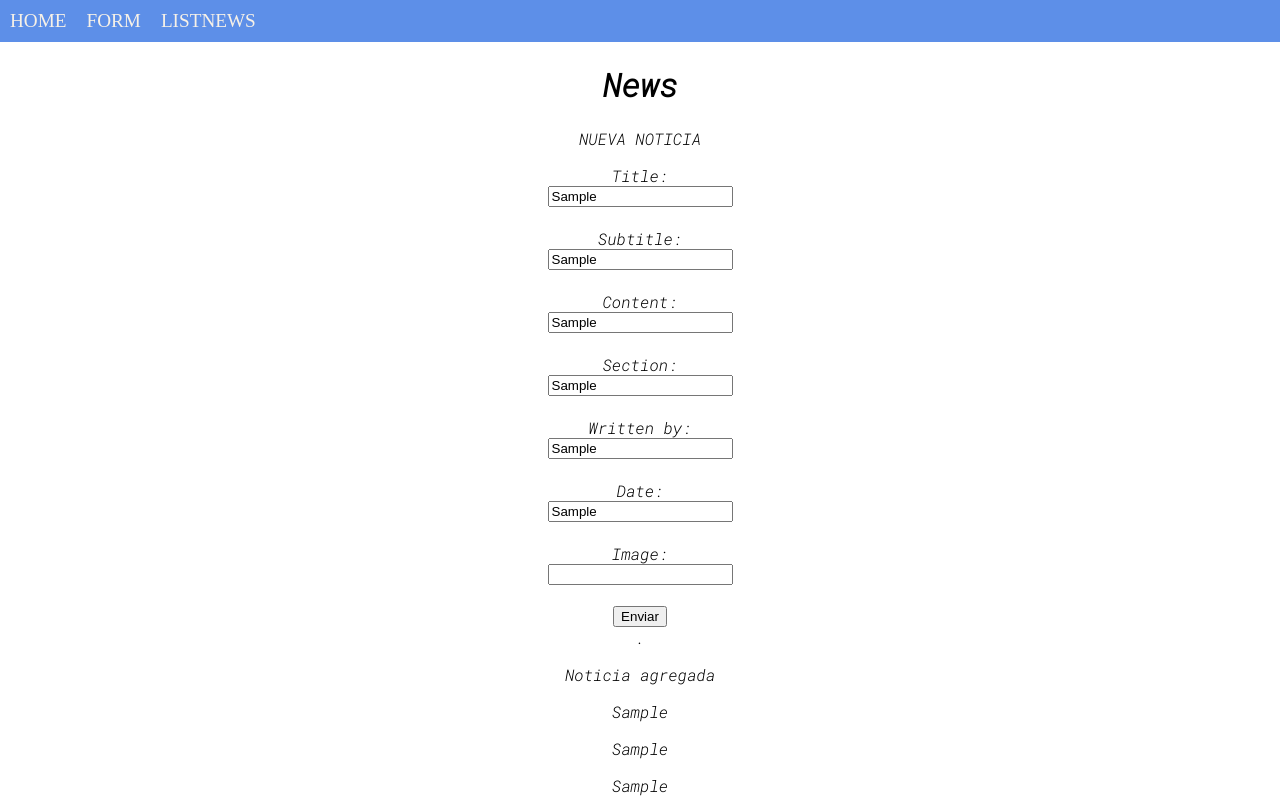
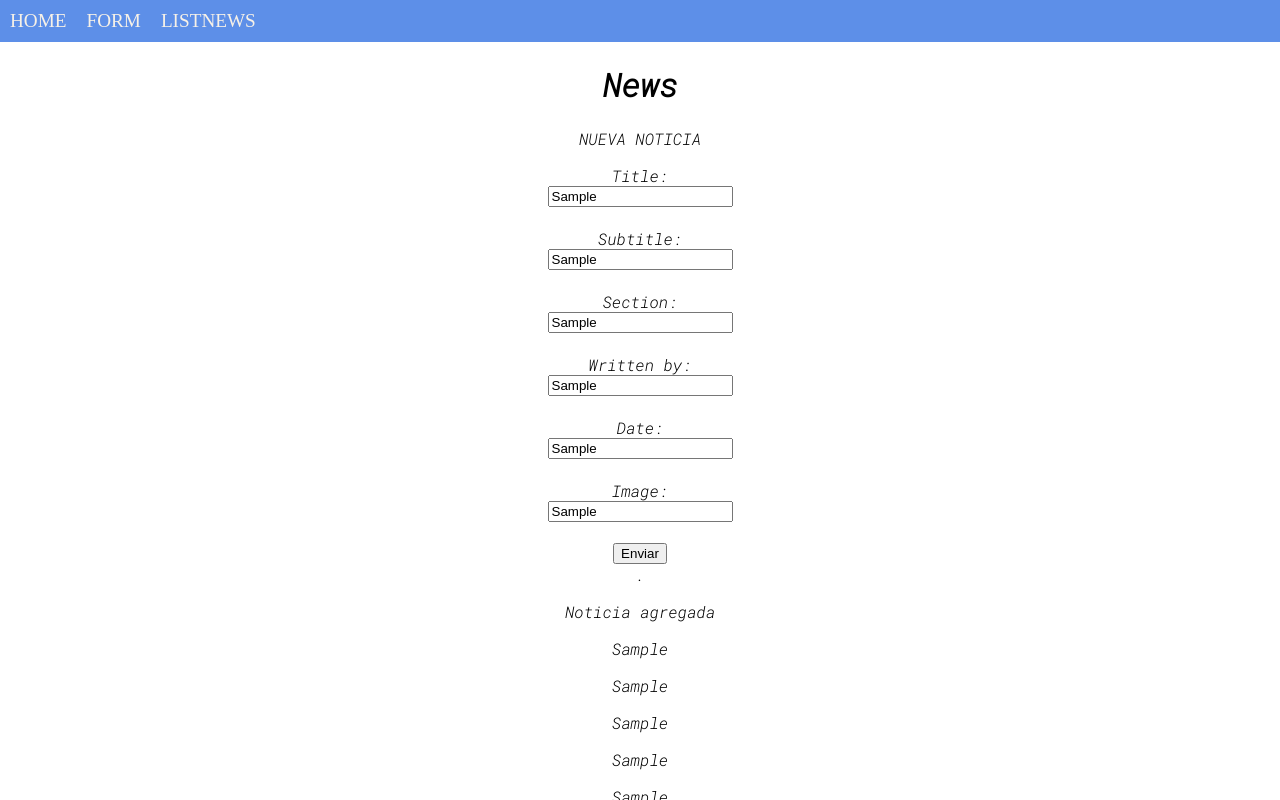
Before and after one commit to SergioIznaolaDeveloper/WebNews, a React (Create React App) app: page /form in a window 1280 px wide. Both pictures are taken after typing "Sample", "Sample", "Sample", "Sample", "Sample", "Sample" into the empty fields and a click on the input "Enviar". Shown: the top 800 px of the page. Built offline with nearby package versions, Linux system fonts and the light colour scheme; a web font is replaced by a local one.

Commit message:
styles_sass_added_2

```diff
--- a/src/Components/Main/Form/Form.jsx
+++ b/src/Components/Main/Form/Form.jsx
@@ -13,13 +13,19 @@ class Form extends Component {
     event.preventDefault();
     const title = event.target.title.value; // input del from
     const subtitle = event.target.subtitle.value; // input del from
-    const content = event.target.content.value; // input del from
     const section = event.target.section.value; // input del from
     const author = event.target.author.value; // input del from
     const date = event.target.date.value; // input del from
     const img = event.target.img.value; // input del from
-    const add = this.context.addNew // obtengo la funcion addNew del context
-    const newNotice = {title: title, subtitle: subtitle, content:content, section:section, author: author, date:date, img: img }; // seteo el state con user
+    const add = this.context.addNew; // obtengo la funcion addNew del context
+    const newNotice = {
+      title: title,
+      subtitle: subtitle,
+      section: section,
+      author: author,
+      date: date,
+      img: img,
+    }; // seteo el state con user
     this.setState({ myNews: newNotice }); // seteo el state con noticia
     add(newNotice); // ejecuto loguin con el argumento user
   };
@@ -29,35 +35,41 @@ class Form extends Component {
         <p>NUEVA NOTICIA</p>
         <form className="form" onSubmit={this.addNew}>
           <label htmlFor="title">Title:</label>
-          <input type="text" id="title" name="title" /><br />
+          <input type="text" id="title" name="title" />
+          <br />
           <label htmlFor="subtitle">Subtitle:</label>
-          <input type="text" id="subtitle" name="subtitle" /><br />
-          <label htmlFor="content">Content:</label>
-          <input type="text" id="content" name="content" /><br />
+          <input type="text" id="subtitle" name="subtitle" />
+          <br />
           <label htmlFor="section">Section:</label>
-          <input type="text" id="section" name="section" /><br />
+          <input type="text" id="section" name="section" />
+          <br />
           <label htmlFor="author">Written by:</label>
-          <input type="text" id="author" name="author" /><br />
+          <input type="text" id="author" name="author" />
+          <br />
           <label htmlFor="date">Date:</label>
-          <input type="text" id="date" name="date" /><br />
+          <input type="text" id="date" name="date" />
+          <br />
           <label htmlFor="img">Image:</label>
-          <input type="text" id="img" name="img" /><br />
+          <input type="text" id="img" name="img" />
+          <br />
           <input type="submit" value="Enviar" />
-        </form>.
-        {this.state.myNews.title  ? (
-          <>
+        </form>
+        .
+        {this.state.myNews.title ? (
+          <section>
             <p>Noticia agregada</p>
+            <article>
               <p>{this.state.myNews.title}</p>
               <p>{this.state.myNews.subtitle}</p>
-          <p>{this.state.myNews.content}</p>
               <p>{this.state.myNews.author}</p>
               <p>{this.state.myNews.section}</p>
               <p>{this.state.myNews.date}</p>
-          <img src={this.state.img} alt="" />
-          </>
-
-        )
-        : ("")}
+              <img src={this.state.myNews.img} alt="newImg" />
+            </article>
+          </section>
+        ) : (
+          ""
+        )}
       </section>
     );
   }
--- a/src/Styles/Styles.scss
+++ b/src/Styles/Styles.scss
@@ -1,5 +1,5 @@
-@import './Views/app';
-@import './Components/nav';
+@import './Views/App';
+@import './Components/Nav';
 @import './Components/ListNews';
-@import './Components/footer';
-@import './Components/header';
+@import './Components/Footer';
+@import './Components/Header';
```
Also changed, not shown: src/Components/Header/Nav/Nav.css (deleted), 1 other file (tests, documents, lock files or other folders). Lines whose indentation alone changed are shown as unchanged.
